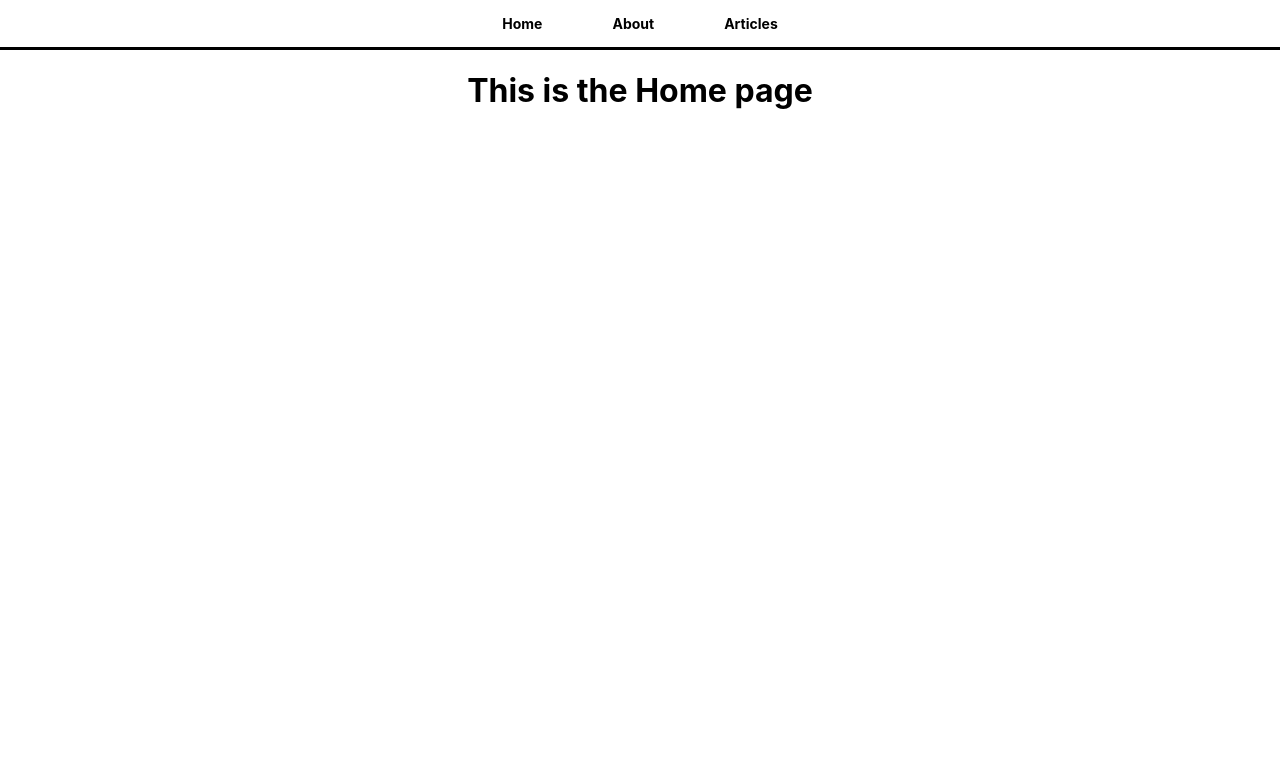
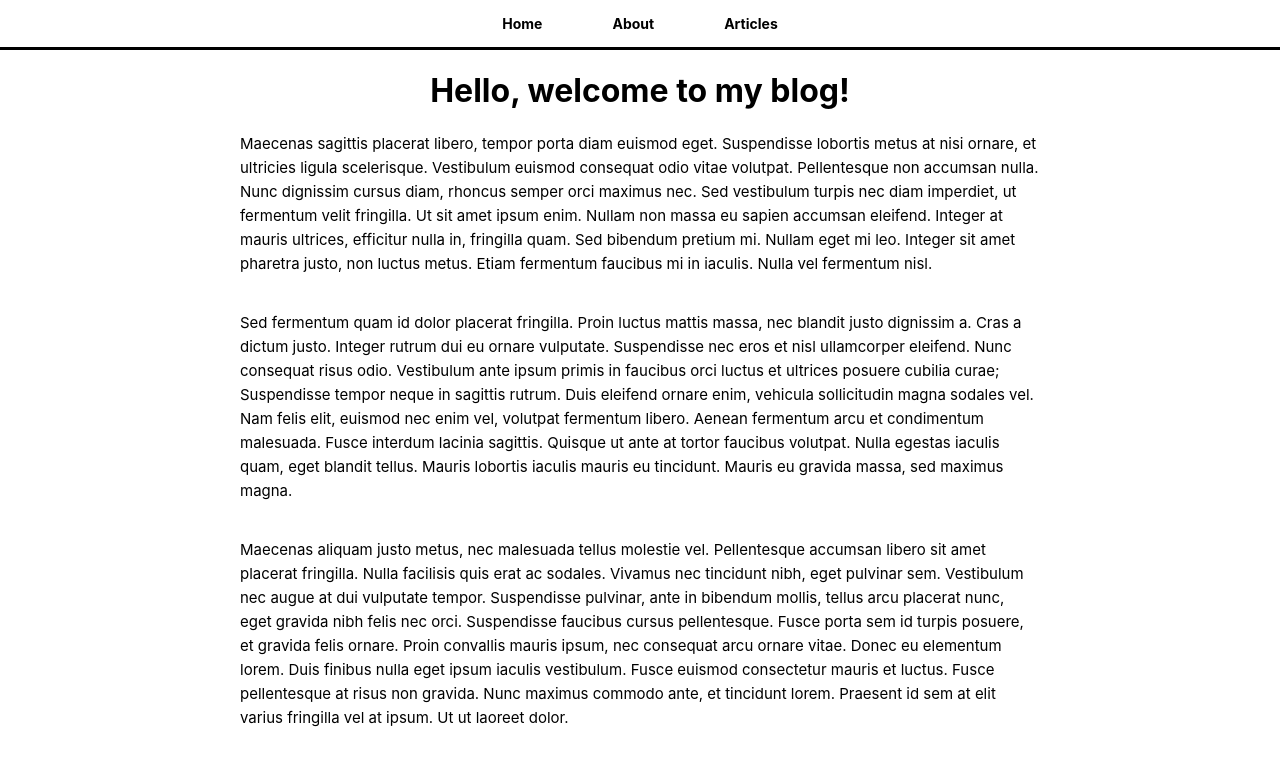
Before and after one commit to ridmi-balasooriya/React-Blog, a React (Create React App) app: page / in a window 1280 px wide. Shown: the top 766 px of the page. Built offline with nearby package versions, Linux system fonts and the light colour scheme.

Commit message:
Updated About Us page and Home Page Content

```diff
--- a/src/pages/AboutPage.js
+++ b/src/pages/AboutPage.js
@@ -1,6 +1,17 @@
 const AboutPage = () => {
     return(
-        <h1>This is the About page</h1>
+        <>
+            <h1>About Me</h1>
+            <p>
+                Suspendisse et sagittis mauris. Sed pharetra arcu ac quam vestibulum rutrum. Fusce vestibulum nulla augue, et sagittis mauris rhoncus ut. Suspendisse sollicitudin vitae felis quis sagittis. Duis egestas dignissim justo eget dapibus. Mauris porta vel massa id porta. Donec venenatis odio eget viverra maximus. Vivamus fermentum elementum nisl, sit amet elementum sapien cursus quis.
+            </p>
+            <p>
+                Aenean feugiat mi malesuada urna pulvinar iaculis. Maecenas at pharetra felis. Sed hendrerit eget purus eu vulputate. Suspendisse fringilla maximus diam, vel luctus turpis convallis vel. Fusce ligula diam, hendrerit sed libero ac, commodo gravida nunc. Praesent eros est, condimentum in sodales sed, consequat eget ipsum. Nullam pharetra nulla neque, vitae cursus turpis aliquet at. Pellentesque ut dui vel mauris posuere suscipit. Vestibulum eget quam dui. Morbi nec dolor at elit lobortis malesuada. Sed posuere aliquam vulputate. Sed eu nibh blandit, sollicitudin ex in, iaculis lectus.
+            </p>
+            <p>
+                Curabitur nec fringilla mauris, in placerat nibh. Vivamus imperdiet enim vitae lacinia maximus. Pellentesque cursus, velit sed consectetur gravida, justo nisi fringilla felis, et feugiat sem ex eu dolor. Class aptent taciti sociosqu ad litora torquent per conubia nostra, per inceptos himenaeos. Fusce in ipsum non dui commodo scelerisque at id turpis. Curabitur id tellus posuere, malesuada metus ut, molestie tortor. Nullam sem dui, ullamcorper quis tortor eu, maximus fringilla diam. Ut sodales maximus sapien, quis tincidunt urna dignissim quis. Nam a auctor lacus. Donec convallis, magna ac tincidunt luctus, mauris nulla pretium leo, non finibus nibh sapien a neque. Cras est elit, sagittis sed porta sit amet, scelerisque at enim. Vivamus eget commodo ligula. Praesent vestibulum tellus ante, eget varius est congue id. Nullam orci nunc, semper ac tellus vel, placerat dictum augue.
+            </p>
+        </>
     );
 }
 
--- a/src/pages/HomePage.js
+++ b/src/pages/HomePage.js
@@ -1,6 +1,17 @@
 const HomePage = () => {
     return(
-        <h1>This is the Home page</h1>
+        <>
+            <h1>Hello, welcome to my blog!</h1>
+            <p>
+                Maecenas sagittis placerat libero, tempor porta diam euismod eget. Suspendisse lobortis metus at nisi ornare, et ultricies ligula scelerisque. Vestibulum euismod consequat odio vitae volutpat. Pellentesque non accumsan nulla. Nunc dignissim cursus diam, rhoncus semper orci maximus nec. Sed vestibulum turpis nec diam imperdiet, ut fermentum velit fringilla. Ut sit amet ipsum enim. Nullam non massa eu sapien accumsan eleifend. Integer at mauris ultrices, efficitur nulla in, fringilla quam. Sed bibendum pretium mi. Nullam eget mi leo. Integer sit amet pharetra justo, non luctus metus. Etiam fermentum faucibus mi in iaculis. Nulla vel fermentum nisl.
+            </p>
+            <p>
+                Sed fermentum quam id dolor placerat fringilla. Proin luctus mattis massa, nec blandit justo dignissim a. Cras a dictum justo. Integer rutrum dui eu ornare vulputate. Suspendisse nec eros et nisl ullamcorper eleifend. Nunc consequat risus odio. Vestibulum ante ipsum primis in faucibus orci luctus et ultrices posuere cubilia curae; Suspendisse tempor neque in sagittis rutrum. Duis eleifend ornare enim, vehicula sollicitudin magna sodales vel. Nam felis elit, euismod nec enim vel, volutpat fermentum libero. Aenean fermentum arcu et condimentum malesuada. Fusce interdum lacinia sagittis. Quisque ut ante at tortor faucibus volutpat. Nulla egestas iaculis quam, eget blandit tellus. Mauris lobortis iaculis mauris eu tincidunt. Mauris eu gravida massa, sed maximus magna.
+            </p>
+            <p>
+                Maecenas aliquam justo metus, nec malesuada tellus molestie vel. Pellentesque accumsan libero sit amet placerat fringilla. Nulla facilisis quis erat ac sodales. Vivamus nec tincidunt nibh, eget pulvinar sem. Vestibulum nec augue at dui vulputate tempor. Suspendisse pulvinar, ante in bibendum mollis, tellus arcu placerat nunc, eget gravida nibh felis nec orci. Suspendisse faucibus cursus pellentesque. Fusce porta sem id turpis posuere, et gravida felis ornare. Proin convallis mauris ipsum, nec consequat arcu ornare vitae. Donec eu elementum lorem. Duis finibus nulla eget ipsum iaculis vestibulum. Fusce euismod consectetur mauris et luctus. Fusce pellentesque at risus non gravida. Nunc maximus commodo ante, et tincidunt lorem. Praesent id sem at elit varius fringilla vel at ipsum. Ut ut laoreet dolor.
+            </p>
+        </>
     );
 }
 
```
